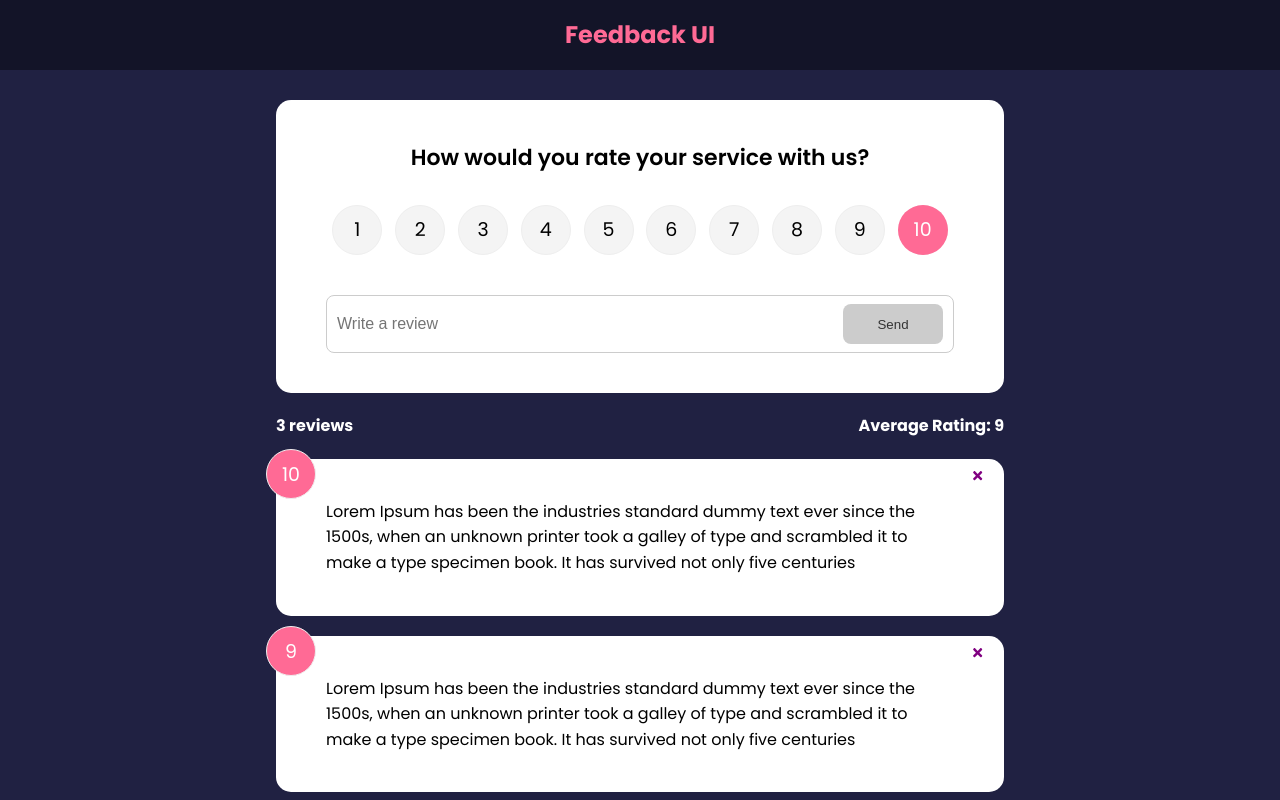
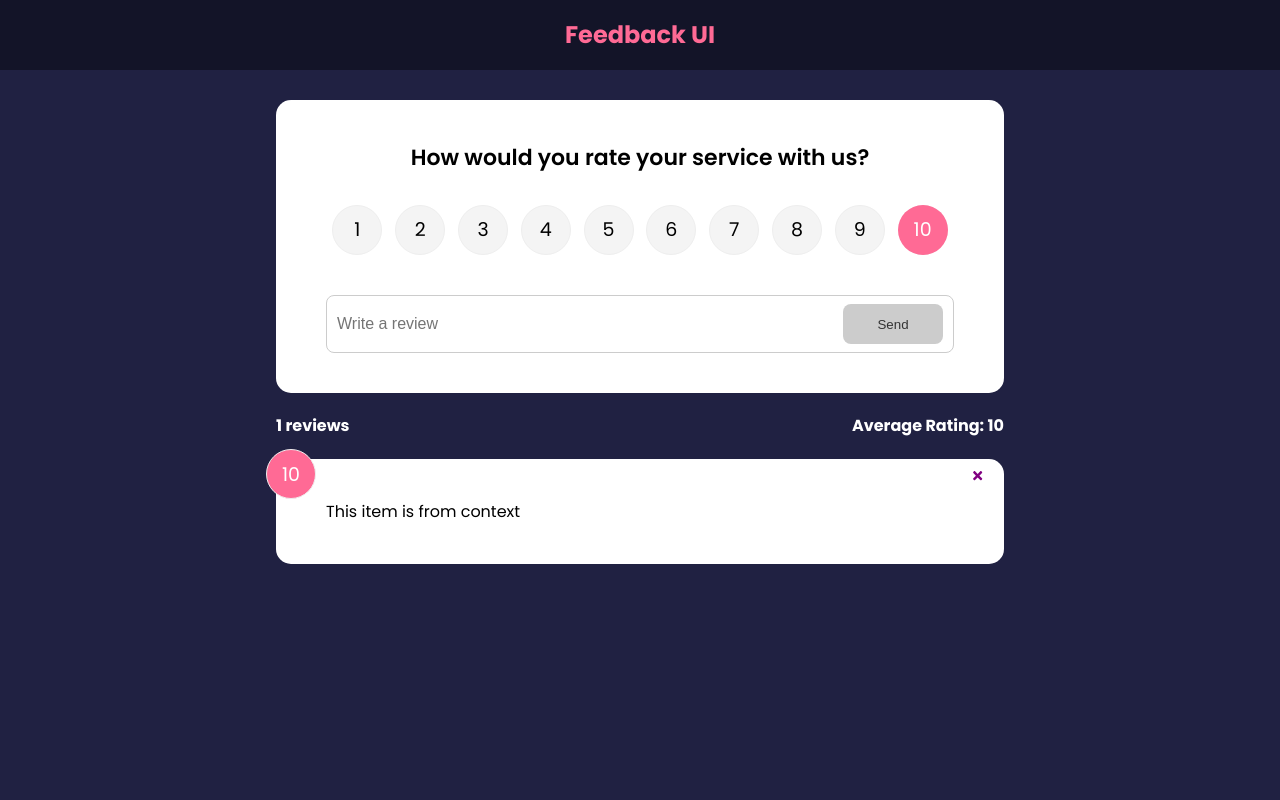
Before and after one commit to atmmoreira/project.feedback.ui.react, a React (Vite) app: page / in a window 1280 px wide. Shown: the top 800 px of the page. Built offline with nearby package versions, Linux system fonts and the light colour scheme.

Commit message:
feature: implementing contextAPI

```diff
--- a/src/App.jsx
+++ b/src/App.jsx
@@ -1,33 +1,22 @@
-import { v4 as uuid } from "uuid";
-import { useState } from "react";
+
 import Header from "./components/Header";
 import FeedbackList from "./components/FeedbackList";
-import FeedbackData from "./data/FeedbackData";
 import FeedbackStats from "./components/FeedbackStats";
 import FeedbackForm from "./components/FeedbackForm";
+import { FeedbackProvider } from "./context/FeedbackContext";
 
 function App() {
-  const [feedback, setFeedback] = useState(FeedbackData);
-
-  const addFeedback = (newFeedback) => {
-    newFeedback.id = uuid();
-    setFeedback([newFeedback, ...feedback]);
-  };
-
-  const deleteFeedback = (id) => {
-    if (window.confirm("Are you sure you want to delete?")) {
-      setFeedback(feedback.filter((item) => item.id !== id));
-    }
-  };
 
   return (
     <>
-      <Header />
-      <div className="container">
-        <FeedbackForm handleAdd={addFeedback} />
-        <FeedbackStats feedback={feedback} />
-        <FeedbackList feedback={feedback} handleDelete={deleteFeedback} />
-      </div>
+      <FeedbackProvider>
+        <Header />
+        <div className="container">
+          <FeedbackForm />
+          <FeedbackStats />
+          <FeedbackList />
+        </div>
+      </FeedbackProvider>
     </>
   );
 }
--- a/src/components/FeedbackForm.jsx
+++ b/src/components/FeedbackForm.jsx
@@ -2,12 +2,15 @@
 import Card from '../shared/Card'
 import Button from '../shared/Button'
 import RatingSelect from './RatingSelect';
+import { useContext } from "react";
+import FeedbackContext from "../context/FeedbackContext";
 
-function FeedbackForm({ handleAdd }) {
+function FeedbackForm() {
     const [text, setText] = useState('');
     const [rating, setRating] = useState(10);
     const [btnDisable, setBtnDisable] = useState(true);
     const [message, setMessage] = useState('');
+    const { addFeedback } = useContext(FeedbackContext);
 
     const handleTextChange = (e) => {
         if (text === '') {
@@ -30,7 +33,7 @@
             const newFeedback = {
                 text, rating
             }
-            handleAdd(newFeedback);
+            addFeedback(newFeedback);
             setText('');
         }
     }
--- a/src/components/FeedbackItem.jsx
+++ b/src/components/FeedbackItem.jsx
@@ -1,12 +1,17 @@
 import PropTypes from "prop-types";
 import { FaTimes } from "react-icons/fa";
 import Card from "../shared/Card";
+import { useContext } from "react";
+import FeedbackContext from "../context/FeedbackContext";
 
-function FeedbackItem({ item, handleDelete }) {
+function FeedbackItem({ item }) {
+
+  const { deleteFeedback  } = useContext(FeedbackContext);
+
   return (
     <Card>
       <div className="num-display">{item.rating}</div>
-      <button onClick={() => handleDelete(item.id)} className="close">
+      <button onClick={() => deleteFeedback(item.id)} className="close">
         <FaTimes color="purple" />
       </button>
       <div className="text-display">{item.text}</div>
--- a/src/components/FeedbackList.jsx
+++ b/src/components/FeedbackList.jsx
@@ -1,11 +1,15 @@
 import { motion, AnimatePresence } from "framer-motion";
-import PropTypes from "prop-types";
+import { useContext } from "react";
 import FeedbackItem from "./FeedbackItem";
+import FeedbackContext from "../context/FeedbackContext";
 
-function FeedbackList({ feedback, handleDelete }) {
+function FeedbackList() {
+  const { feedback } = useContext(FeedbackContext);
+
   if (!feedback || feedback.length === 0) {
     return <p>No Feedback Yet</p>;
   }
+
   return (
     <div className="feedback-list">
       <AnimatePresence>
@@ -19,7 +23,6 @@
             <FeedbackItem
               key={item.id}
               item={item}
-              handleDelete={handleDelete}
             />
           </motion.div>
         ))}
@@ -36,15 +39,4 @@
   // );
 }
 
-FeedbackList.propTypes = {
-  handleDelete: PropTypes.func,
-  feedback: PropTypes.arrayOf(
-    PropTypes.shape({
-      id: PropTypes.number.isRequired,
-      text: PropTypes.string.isRequired,
-      rating: PropTypes.number.isRequired,
-    })
-  ),
-};
-
 export default FeedbackList;
--- a/src/components/FeedbackStats.jsx
+++ b/src/components/FeedbackStats.jsx
@@ -1,12 +1,16 @@
-import PropTypes from 'prop-types'
+import { useContext } from "react";
+import FeedbackContext from "../context/FeedbackContext";
 
-function FeedbackStats({ feedback }) {
+function FeedbackStats() {
+  const { feedback } = useContext(FeedbackContext);
+
   // Calculation rating average
-    let average = feedback.reduce((acc, curr) => {
-        return acc + curr.rating
+  let average =
+    feedback.reduce((acc, curr) => {
+      return acc + curr.rating;
     }, 0) / feedback.length;
 
-    average = average.toFixed(1).replace(/[.,]0$/, '')
+  average = average.toFixed(1).replace(/[.,]0$/, "");
 
   return (
     <div className="feedback-stats">
@@ -16,8 +20,4 @@
   );
 }
 
-FeedbackStats.propTypes = {
-    feedback: PropTypes.array.isRequired,
-}
-
 export default FeedbackStats;
--- /dev/null
+++ b/src/context/FeedbackContext.jsx
@@ -0,0 +1,32 @@
+import { createContext, useState } from "react";
+import { v4 as uuid } from "uuid";
+
+const FeedbackContext = createContext();
+
+export const FeedbackProvider = ({ children }) => {
+  const [feedback, setFeedback] = useState([
+    {
+      id: 1,
+      text: "This item is from context",
+      rating: 10,
+    },
+  ]);
+
+  const addFeedback = (newFeedback) => {
+    newFeedback.id = uuid();
+    setFeedback([newFeedback, ...feedback]);
+  };
+
+  const deleteFeedback = (id) => {
+    if (window.confirm("Are you sure you want to delete?")) {
+      setFeedback(feedback.filter((item) => item.id !== id));
+    }
+  };
+
+  return (
+    <FeedbackContext.Provider value={{ feedback, deleteFeedback, addFeedback }}>
+      {children}
+    </FeedbackContext.Provider>
+  );
+};
+export default FeedbackContext
```
Lines whose indentation alone changed are shown as unchanged.
